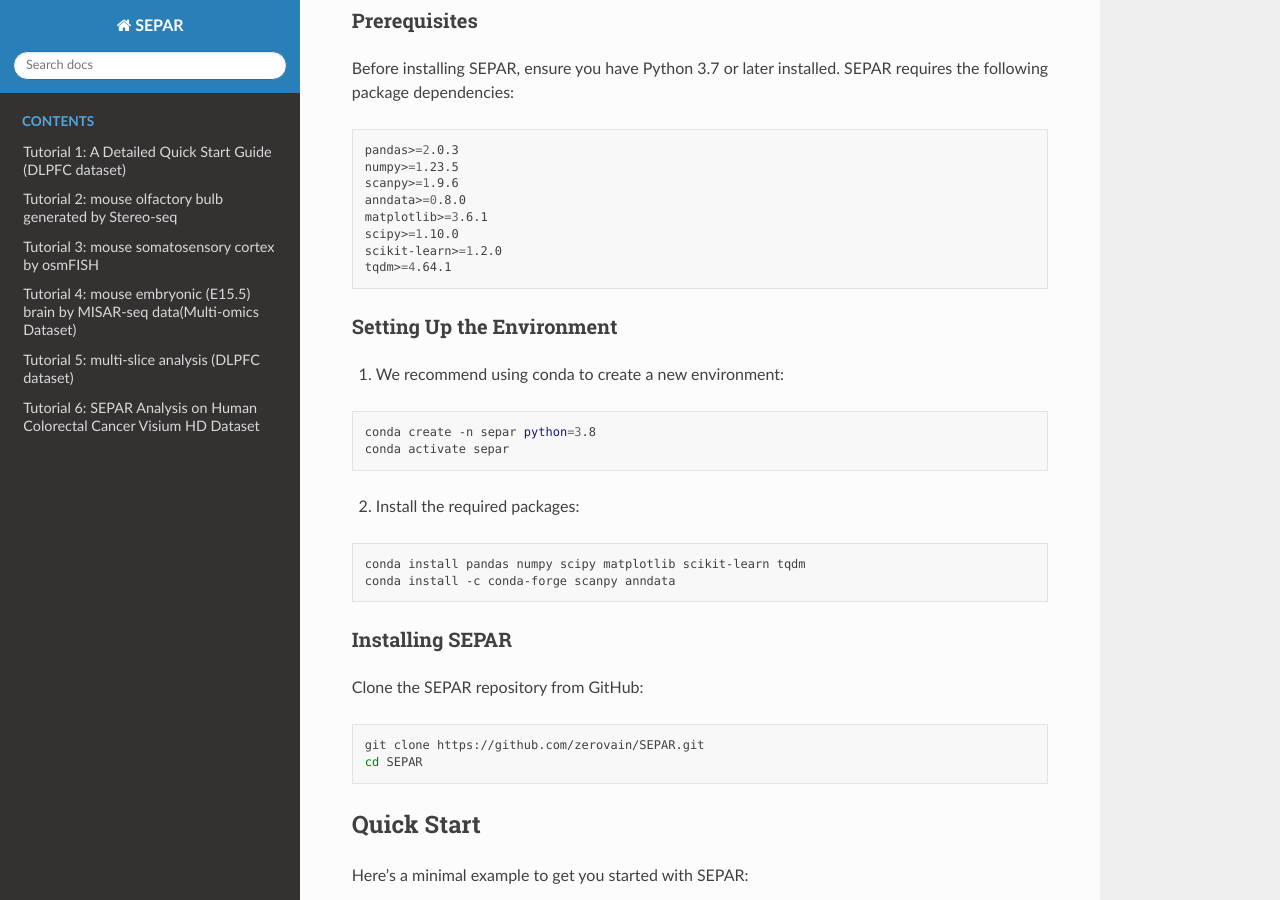
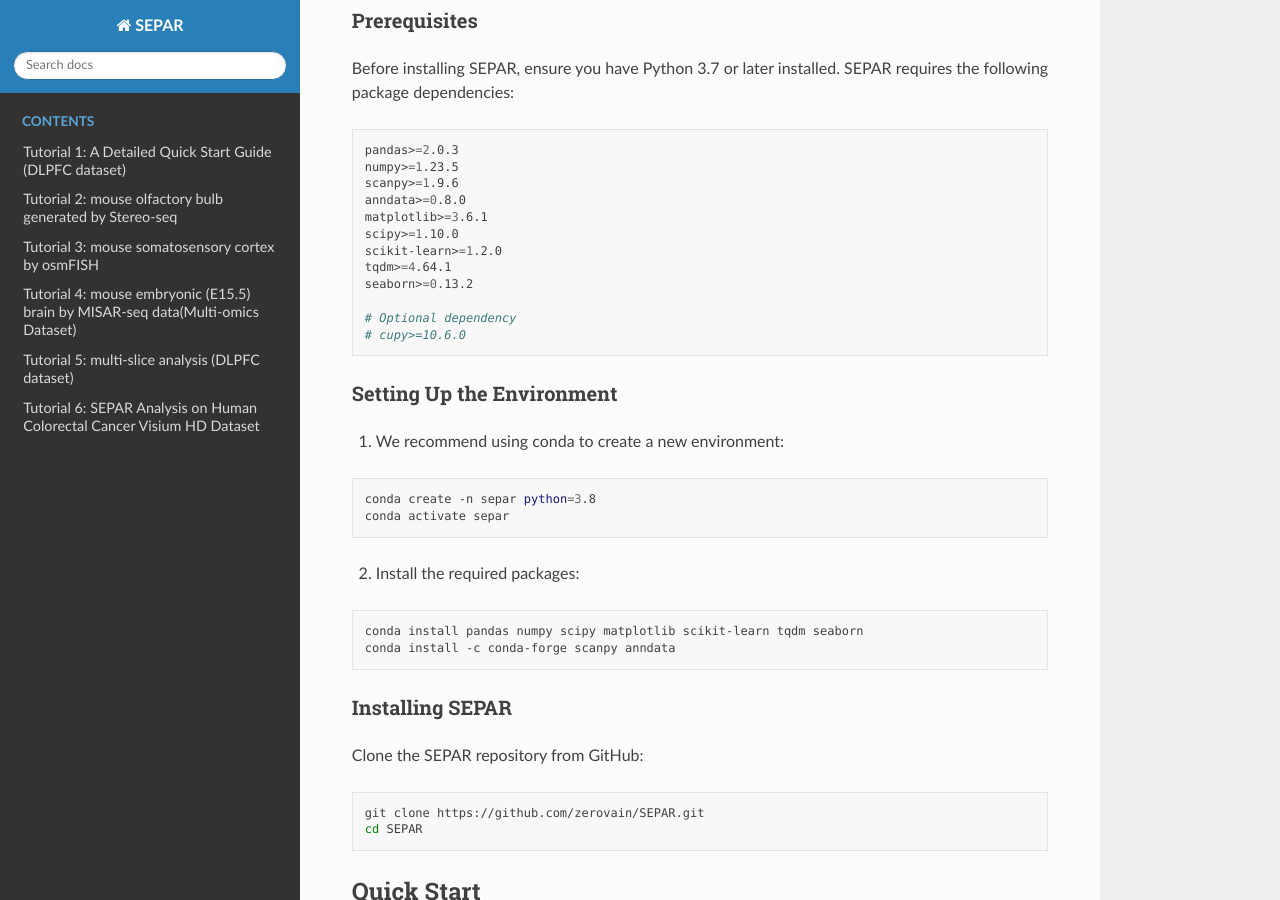
Before and after one commit to zerovain/SEPAR_tutorial, a Sphinx documentation site: the page built from docs/index.rst, in a window 1280 px wide and 900 px high, scrolled down 1052 px. Built offline with Sphinx 7.4.7 and the Read the Docs theme 3.1.0, drawn with Linux system fonts in a browser that asks for light colours.

Commit message:
Update index.rst

```diff
--- a/docs/index.rst
+++ b/docs/index.rst
@@ -56,6 +56,10 @@
    scipy>=1.10.0
    scikit-learn>=1.2.0
    tqdm>=4.64.1
+   seaborn>=0.13.2
+
+   # Optional dependency
+   # cupy>=10.6.0
 
 Setting Up the Environment
 ~~~~~~~~~~~~~~~~~~~~~~~~~
@@ -71,7 +75,7 @@
 
 .. code-block:: bash
 
-   conda install pandas numpy scipy matplotlib scikit-learn tqdm
+   conda install pandas numpy scipy matplotlib scikit-learn tqdm seaborn
    conda install -c conda-forge scanpy anndata
 
 Installing SEPAR
```
